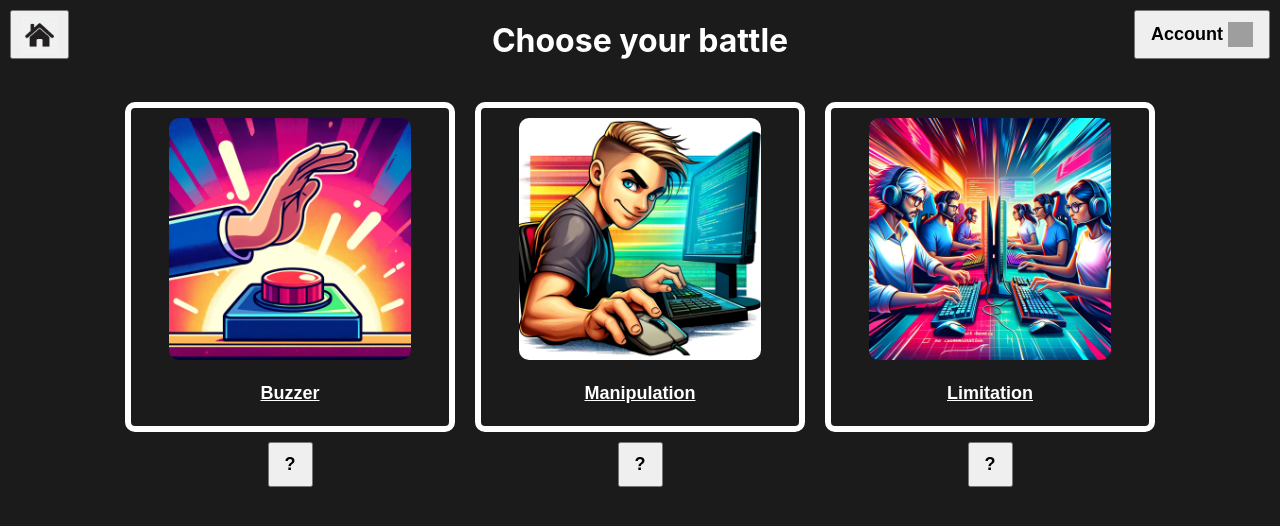
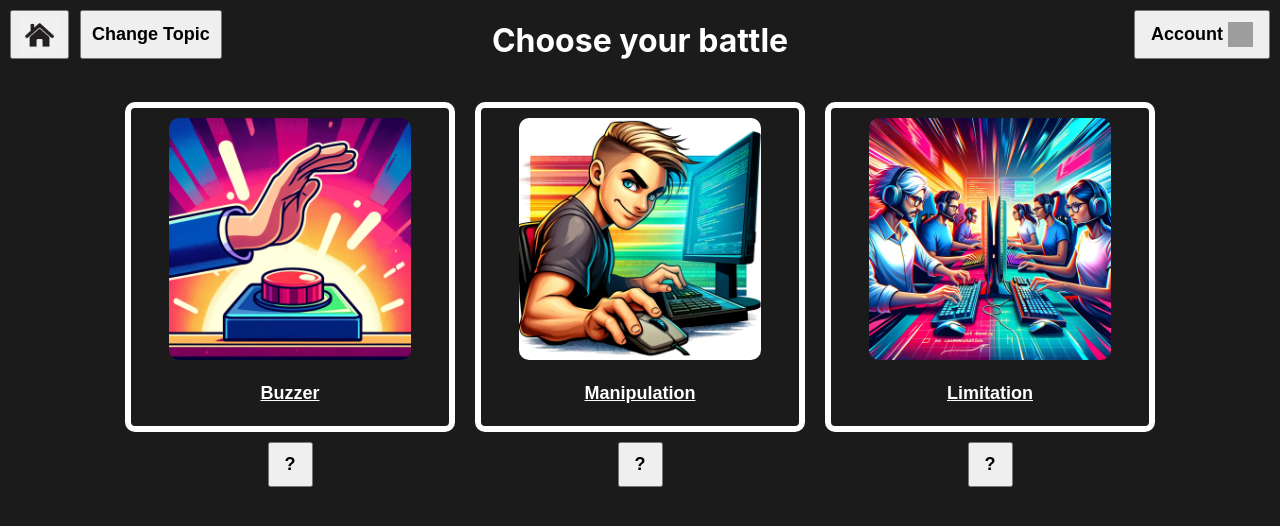
Before and after one commit to Team-A4-Softwareprojekt/Senpai-Frontend, a React (Vite) app: page /select/code/codeBattle in a window 1280 px wide. Shown: the top 526 px of the page. Built offline with nearby package versions, Linux system fonts and the light colour scheme; no server answers; grey boxes are pictures that could not be loaded.

Commit message:
[FEATURE] Added change topic button

```diff
--- /dev/null
+++ b/src/components/changeTopicButton/ChangeTopicButton.jsx
@@ -0,0 +1,14 @@
+import React from 'react';
+import styles from './ChangeTopicButton.module.css';
+
+const ChangeTopicButton = ({ handleClick }) => {
+  return (
+    <div className={styles.changeTopicContainer}>
+      <button className={styles.changeTopicButton} onClick={handleClick}>
+        Change Topic
+      </button>
+    </div>
+  );
+};
+
+export default ChangeTopicButton;
--- /dev/null
+++ b/src/components/changeTopicButton/ChangeTopicButton.module.css
@@ -0,0 +1,13 @@
+.changeTopicContainer {
+    position: absolute;
+    top: 10px; /* Abstand vom oberen Rand */
+    left: 80px; /* Abstand vom rechten Rand */
+  }
+
+  .changeTopicButton {
+    font-size: 18px; /* Schriftgröße des Buttons */
+    padding: 12px 10px; /* Innenabstand des Buttons */
+    display: flex;
+    align-items: center;
+    font-weight: bold;
+  }
--- a/src/pages/codeBattlePage/CodeBattlePage.jsx
+++ b/src/pages/codeBattlePage/CodeBattlePage.jsx
@@ -7,10 +7,8 @@ import manipulationImg from '../../assets/manipulation.png';
 import limitationImg from '../../assets/limitation.png';
 import HomeButton from '../../components/homeButton/HomeButton';
 import AccountButton from '../../components/accountButton/AccountButton';
-
+import ChangeTopicButton from '../../components/changeTopicButton/ChangeTopicButton';
 import { useNavigate } from 'react-router-dom';
-
-//const express = require('express');
 import {socket, startBuzzerQueue, leaveBuzzerQueue, disconnectSocket, requestQuestion} from '../../socket.js';
 
 /*
@@ -51,11 +49,15 @@ function codeBattlePage() {
     }, [navigate]);
 
     const handleHomeClick = () => {
-        navigate('/select');
+        navigate('/select/code');
     };
 
     const handleAccountClick = () => {
         navigate('/account');
+    };
+
+    const handleChangeTopicClick = () => {
+        navigate('/select');
     };
 
     const onBuzzerClick = () => {
@@ -117,6 +119,7 @@ function codeBattlePage() {
             </div>
             <HomeButton handleClick={handleHomeClick} />
             <AccountButton handleClick={handleAccountClick} />
+            <ChangeTopicButton handleClick={handleChangeTopicClick} />
 
             {isPopupVisible && (
                 <>
--- a/src/pages/codeSenpaiPage/CodeSenpaiPage.jsx
+++ b/src/pages/codeSenpaiPage/CodeSenpaiPage.jsx
@@ -7,7 +7,7 @@ import codeExerciseImg from '../../assets/codeExercise.jpg';
 import React from 'react';
 import HomeButton from '../../components/homeButton/HomeButton';
 import AccountButton from '../../components/accountButton/AccountButton';
-
+import ChangeTopicButton from '../../components/changeTopicButton/ChangeTopicButton';
 import { useNavigate } from 'react-router-dom';
 
 /*
@@ -19,11 +19,15 @@ function codeSenpaiPage() {
     const navigate = useNavigate();
 
     const handleHomeClick = () => {
-        navigate('/select');
+        navigate('/select/code');
     };
 
     const handleAccountClick = () => {
         navigate('/account');
+    };
+
+    const handleChangeTopicClick = () => {
+        navigate('/select');
     };
 
     return(
@@ -56,7 +60,7 @@ function codeSenpaiPage() {
             </div>
             <HomeButton handleClick={handleHomeClick} />
             <AccountButton handleClick={handleAccountClick} />
-
+            <ChangeTopicButton handleClick={handleChangeTopicClick} />
         </div>
 
     );
```
